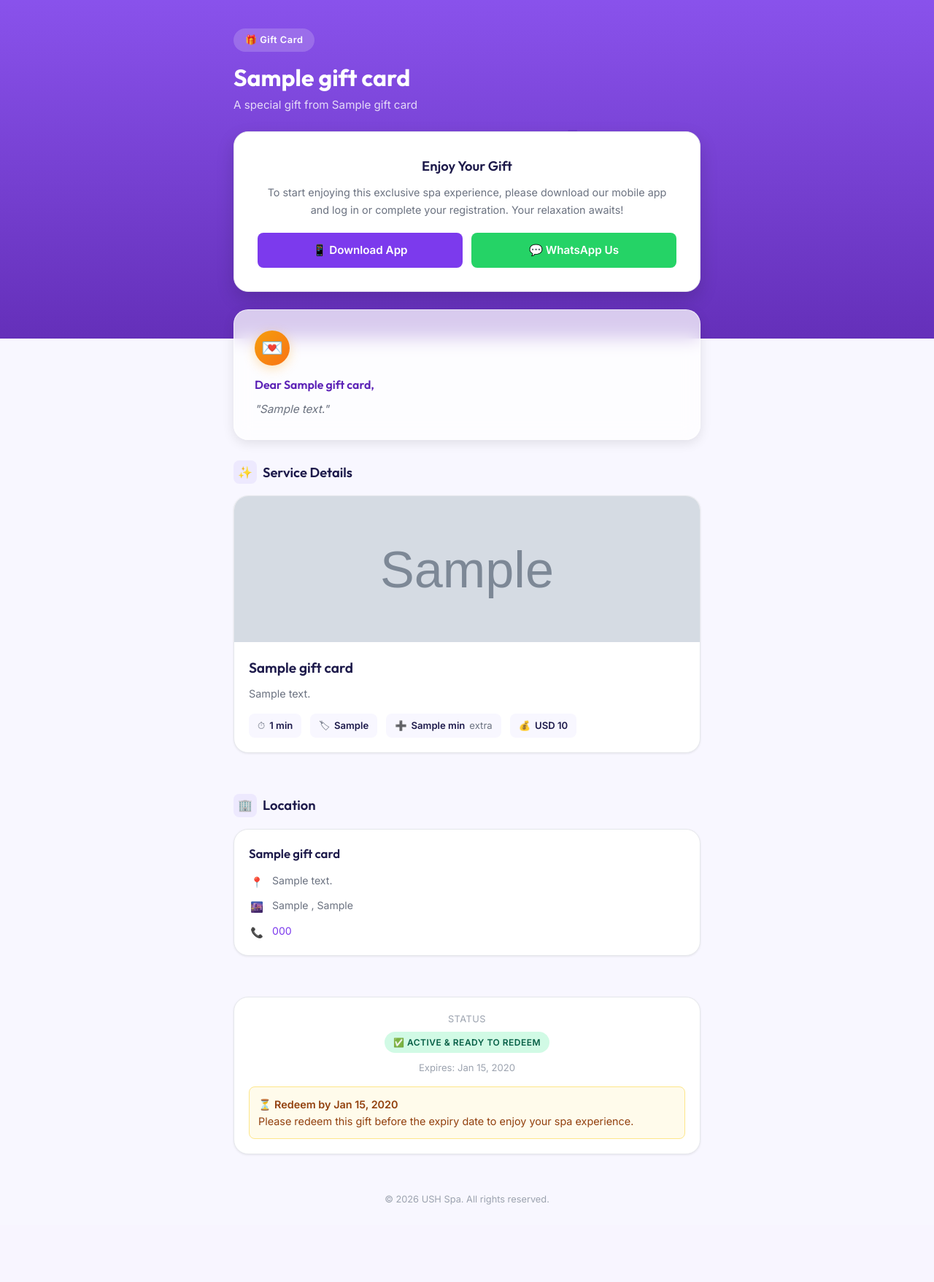
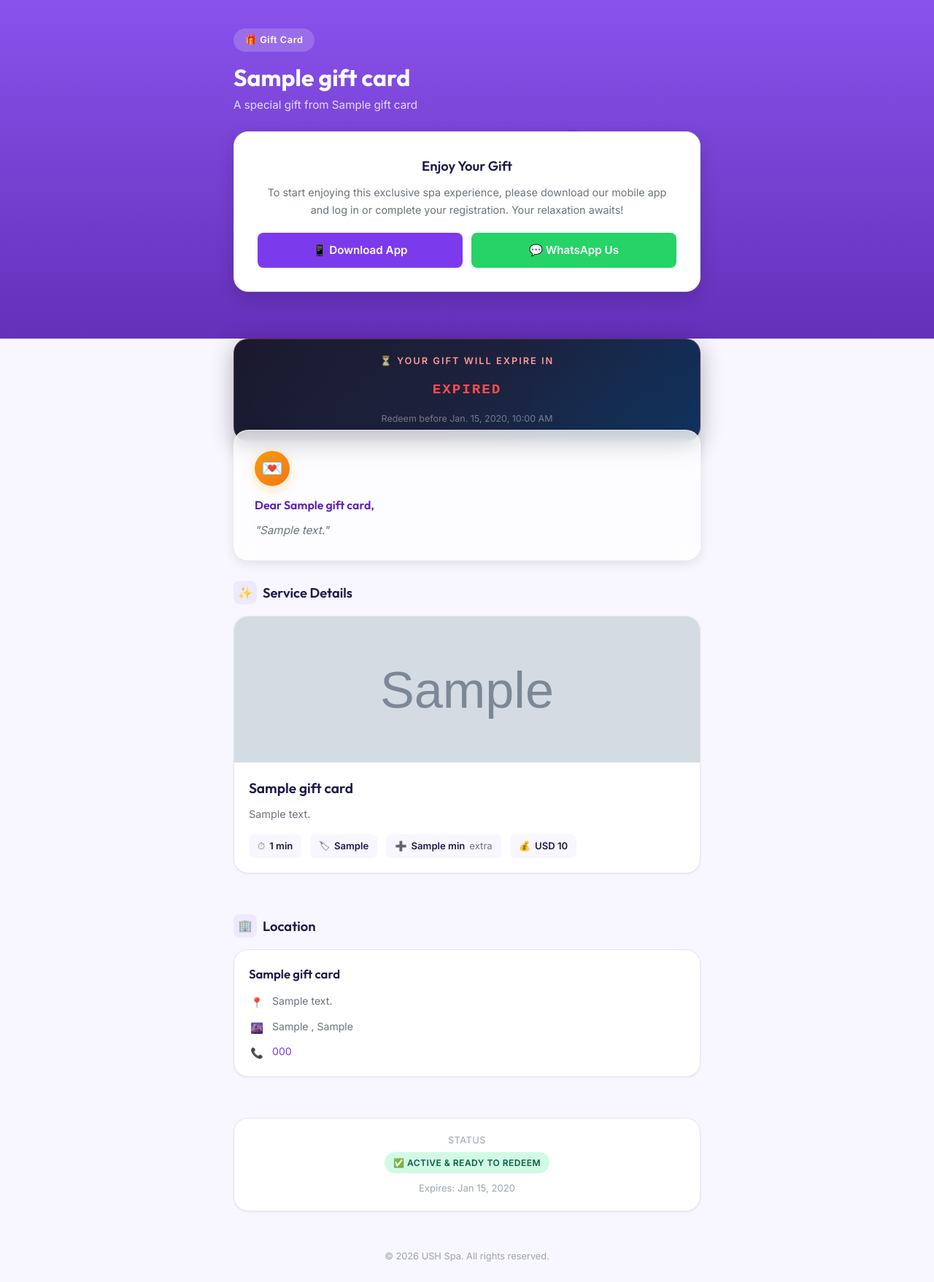
Before and after one commit to vraxaserver/ush_api_backend, a Django app: template templates/gift_cards/public.html in a window 1280 px wide. Shown: the part 77-1834 px from the top of the page at 73% size. Before the commit the page ends 1728 px from the top, so only its background shows below. Run offline with Django 4.2, Linux system fonts and the light colour scheme; the template is opened without the code that fills it: most values are stand-ins (such as "Sample title", 1, 10 or a date in 2020); grey boxes marked "Sample" are stand-in pictures.

Commit message:
Update gift card public page

```diff
--- a/templates/gift_cards/public.html
+++ b/templates/gift_cards/public.html
@@ -1,8 +1,7 @@
 {% extends "gift_cards/base.html" %}
 
 {% block title %}Your Gift Card — {{ gift_card.service_name }}{% endblock %}
-{% block meta_description %}You've received a spa gift card for {{ gift_card.service_name }} at {{
-gift_card.spa_center_name }}{% endblock %}
+{% block meta_description %}You've received a spa gift card for {{ gift_card.service_name }} at {{ gift_card.spa_center_name }}{% endblock %}
 
 {% block extra_styles %}
 /* ===== HERO ===== */
@@ -323,7 +322,7 @@ align-items: center;
   justify-content: center;
   gap: 8px;
   padding: 12px 20px;
-border-radius: 8px; /* Safe default */
+  border-radius: 8px;
   font-weight: 600;
   font-size: 0.95rem;
   text-decoration: none !important;
@@ -341,6 +340,105 @@ background: #25D366;
   color: #ffffff !important;
 }
 
+/* ===== COUNTDOWN TIMER ===== */
+.gc-expiry-banner {
+  background: linear-gradient(135deg, #1a1a2e 0%, #16213e 50%, #0f3460 100%);
+  border-radius: var(--radius-lg);
+  padding: 20px 24px;
+  margin-bottom: 24px;
+  text-align: center;
+  box-shadow: 0 8px 32px rgba(0,0,0,0.3);
+  border: 1px solid rgba(255,77,77,0.3);
+  position: relative;
+  overflow: hidden;
+}
+
+.gc-expiry-banner::before {
+  content: '';
+  position: absolute;
+  top: -50%;
+  left: -50%;
+  width: 200%;
+  height: 200%;
+  background: radial-gradient(circle, rgba(255,77,77,0.05) 0%, transparent 70%);
+  animation: pulse-bg 3s ease-in-out infinite;
+}
+
+@keyframes pulse-bg {
+  0%, 100% { transform: scale(1); opacity: 0.5; }
+  50% { transform: scale(1.1); opacity: 1; }
+}
+
+.gc-expiry-banner__label {
+  font-size: 0.8rem;
+  color: #ff9999;
+  text-transform: uppercase;
+  letter-spacing: 2px;
+  margin-bottom: 14px;
+  font-weight: 600;
+  position: relative;
+  z-index: 1;
+}
+
+.gc-countdown {
+  display: flex;
+  justify-content: center;
+  align-items: center;
+  gap: 8px;
+  font-family: 'Courier New', Courier, monospace;
+  position: relative;
+  z-index: 1;
+}
+
+.gc-countdown__unit {
+  display: flex;
+  flex-direction: column;
+  align-items: center;
+  min-width: 64px;
+}
+
+.gc-countdown__value {
+  font-size: 2rem;
+  font-weight: 700;
+  color: #ff4d4d;
+  text-shadow: 0 0 20px rgba(255,77,77,0.6), 0 0 40px rgba(255,77,77,0.3);
+  background: rgba(255,255,255,0.05);
+  padding: 10px 14px;
+  border-radius: 8px;
+  border: 1px solid rgba(255,77,77,0.3);
+  line-height: 1;
+  min-width: 56px;
+  display: block;
+  text-align: center;
+  transition: color 0.3s;
+}
+
+.gc-countdown__sep {
+  font-size: 2rem;
+  font-weight: 700;
+  color: rgba(255,77,77,0.5);
+  line-height: 1;
+  padding-bottom: 20px;
+  align-self: flex-end;
+  margin-bottom: 20px;
+}
+
+.gc-countdown__name {
+  font-size: 0.6rem;
+  color: rgba(255,255,255,0.4);
+  margin-top: 8px;
+  text-transform: uppercase;
+  letter-spacing: 1px;
+}
+
+.gc-expiry-banner__date {
+  font-size: 0.78rem;
+  color: rgba(255,255,255,0.4);
+  margin-top: 14px;
+  position: relative;
+  z-index: 1;
+}
+
 /* ===== RESPONSIVE ===== */
 @media (max-width: 480px) {
   .gc-hero { min-height: 260px; }
@@ -351,6 +449,9 @@ color: #ffffff !important;
   .gc-service__meta-item { padding: 5px 10px; font-size: 0.78rem; }
   .gc-app-btn { padding: 10px 14px; font-size: 0.85rem; }
   .gc-app-download__links { flex-direction: column; gap: 10px; }
+  .gc-countdown__value { font-size: 1.5rem; padding: 8px 10px; min-width: 44px; }
+  .gc-countdown { gap: 5px; }
+  .gc-countdown__unit { min-width: 50px; }
 }
 {% endblock %}
 
@@ -401,6 +502,36 @@ color: #ffffff !important;
 </section>
 
 <div class="container">
+
+    <!-- ===== EXPIRY COUNTDOWN (TOP) ===== -->
+    {% if gift_card.status == 'active' and gift_card.expires_at %}
+    <div class="gc-expiry-banner animate-in">
+        <div class="gc-expiry-banner__label">⏳ Your gift will expire in</div>
+        <div id="gc-countdown" class="gc-countdown">
+            <div class="gc-countdown__unit">
+                <span id="gc-days" class="gc-countdown__value">00</span>
+                <span class="gc-countdown__name">Days</span>
+            </div>
+            <span class="gc-countdown__sep">:</span>
+            <div class="gc-countdown__unit">
+                <span id="gc-hours" class="gc-countdown__value">00</span>
+                <span class="gc-countdown__name">Hrs</span>
+            </div>
+            <span class="gc-countdown__sep">:</span>
+            <div class="gc-countdown__unit">
+                <span id="gc-minutes" class="gc-countdown__value">00</span>
+                <span class="gc-countdown__name">Mins</span>
+            </div>
+            <span class="gc-countdown__sep">:</span>
+            <div class="gc-countdown__unit">
+                <span id="gc-seconds" class="gc-countdown__value">00</span>
+                <span class="gc-countdown__name">Sec</span>
+            </div>
+        </div>
+        <div class="gc-expiry-banner__date">Redeem before {{ gift_card.expires_at|date:"N j, Y, g:i A" }}</div>
+    </div>
+    {% endif %}
+
     <!-- GIFT MESSAGE -->
     {% if gift_card.gift_message %}
     <div class="gc-message glass-card animate-in animate-in-delay-1">
@@ -483,7 +614,8 @@ color: #ffffff !important;
                         <a href="tel:{{ gift_card.spa_center_phone }}"
                             style="color: var(--primary); text-decoration: none;">
                             {{ gift_card.spa_center_phone }}
-                        </a></span>
+                        </a>
+                    </span>
                 </div>
                 {% endif %}
             </div>
@@ -495,7 +627,7 @@ color: #ffffff !important;
         <div class="gc-status">
             <div class="gc-status__label">Status</div>
             {% if gift_card.status == 'active' %}
-            <span class="badge badge-success">✅ Active & Ready to Redeem</span>
+            <span class="badge badge-success">✅ Active &amp; Ready to Redeem</span>
             {% elif gift_card.status == 'redeemed' %}
             <span class="badge badge-info">🎉 Redeemed</span>
             {% elif gift_card.status == 'expired' %}
@@ -510,13 +642,6 @@ color: #ffffff !important;
             <div style="margin-top: 10px; font-size: 0.82rem; color: var(--text-light);">
                 Expires: {{ gift_card.expires_at|date:"M d, Y" }}
             </div>
-
-            {% if gift_card.status == 'active' %}
-            <div style="margin-top: 15px; padding: 12px; background: #fffbeb; border: 1px solid #fde68a; border-radius: var(--radius-sm); color: #92400e; font-size: 0.9rem; text-align: left;">
-                ⏳ <strong>Redeem by {{ gift_card.expires_at|date:"M d, Y" }}</strong><br>
-                Please redeem this gift before the expiry date to enjoy your spa experience.
-            </div>
-            {% endif %}
             {% endif %}
         </div>
     </div>
@@ -530,6 +655,50 @@ color: #ffffff !important;
         <p class="gc-cta__note">You'll need your 6-digit secret code sent via SMS</p>
     </div>
     {% endif %}
+
 </div>
 {% endif %}
+
+{% if gift_card.status == 'active' and gift_card.expires_at %}
+<script>
+(function () {
+    var expiryTimestamp = {{ gift_card.expires_at|date:"U" }} * 1000;
+
+    function pad(n) {
+        return n < 10 ? '0' + n : '' + n;
+    }
+
+    function tick() {
+        var now = Date.now();
+        var diff = expiryTimestamp - now;
+
+        var el = document.getElementById('gc-countdown');
+        if (!el) return;
+
+        if (diff <= 0) {
+            el.innerHTML = '<div style="color:#ff4d4d;font-weight:700;font-size:1.2rem;letter-spacing:2px;">EXPIRED</div>';
+            return;
+        }
+
+        var days    = Math.floor(diff / 86400000);
+        var hours   = Math.floor((diff % 86400000) / 3600000);
+        var minutes = Math.floor((diff % 3600000)  / 60000);
+        var seconds = Math.floor((diff % 60000)    / 1000);
+
+        var d = document.getElementById('gc-days');
+        var h = document.getElementById('gc-hours');
+        var m = document.getElementById('gc-minutes');
+        var s = document.getElementById('gc-seconds');
+
+        if (d) d.textContent = pad(days);
+        if (h) h.textContent = pad(hours);
+        if (m) m.textContent = pad(minutes);
+        if (s) s.textContent = pad(seconds);
+    }
+
+    tick();
+    setInterval(tick, 1000);
+})();
+</script>
+{% endif %}
 {% endblock %}
```
Also changed, not shown: docker-compose.yml (+0 -11 lines). Lines whose indentation alone changed are shown as unchanged.
